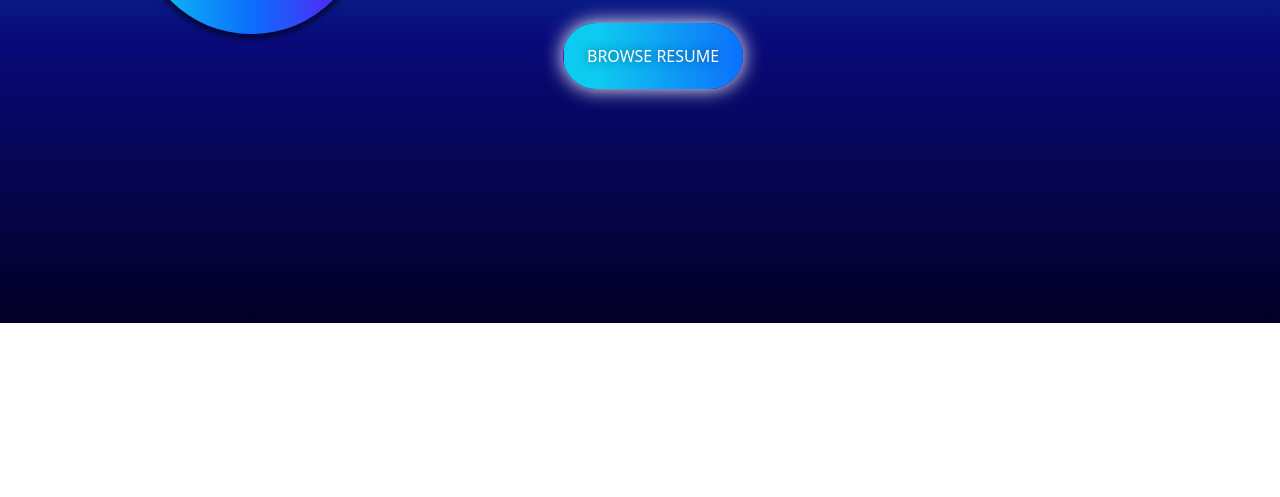
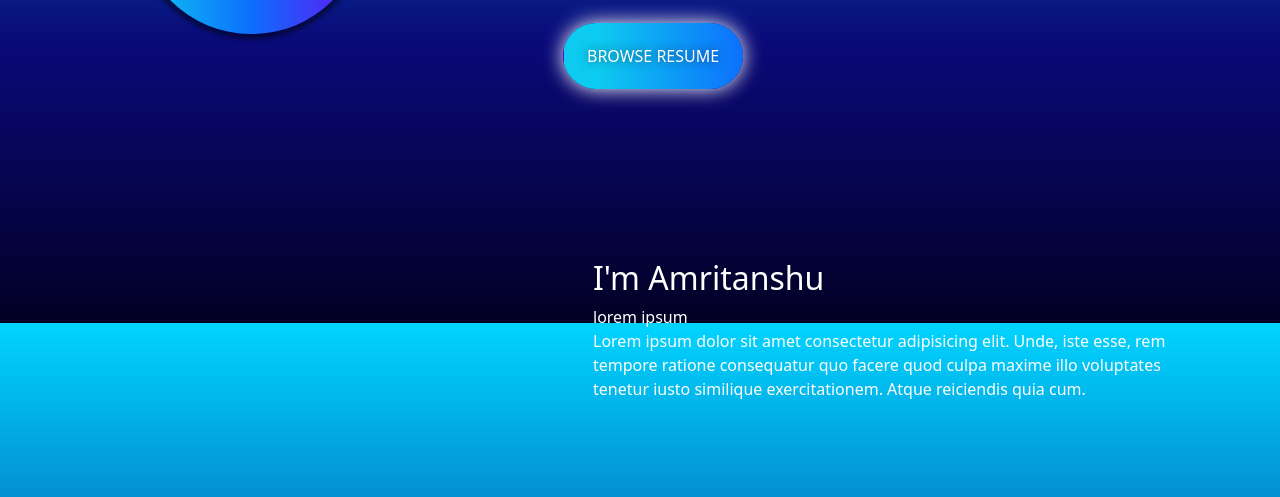
Before and after one commit to ToBeginToPonderOver/Portfolio, a plain HTML site: page index.html in a window 1280 px wide. Shown: the part 477-974 px from the top of the page. Before the commit the page ends 800 px from the top, so only its background shows below. Drawn offline with nearby package versions, Linux system fonts and the light colour scheme.

Commit message:
section added

```diff
--- a/index.html
+++ b/index.html
@@ -15,6 +15,7 @@
 
   </head>
   <body class="blue-gradient" data-bs-spy="scroll" data-bs-target=".navbar" data-bs-offset="90">
+
     <!-- NavBar -->
     <header class="head_wrapper">
     <nav
@@ -55,6 +56,7 @@
       </div>
     </nav>
     </header>
+
     <!-- Intro Section -->
     <section class="row justify-content-end">
     <div class="home-section">
@@ -81,6 +83,24 @@
     </div>
     </section>
 
+    <!-- About Section -->
+    <section id="about" class="about_wrapper">
+      <div class="container">
+        <div class="row justify-content-between align-item-center">
+          <div class="col-lg-5 mb-4 mb-lg-0">
+            <img src="" alt="">
+          </div>
+          <div class="col-lg-7 ps-lg-5 text-center text-lg-start">
+            <div class="my-3 my-lg-0 content">
+              <h2>I'm Amritanshu</h2>
+              <span class="subtitle">lorem ipsum</span>
+              <p>Lorem ipsum dolor sit amet consectetur adipisicing elit. Unde, iste esse, rem tempore ratione consequatur quo facere quod culpa maxime illo voluptates tenetur iusto similique exercitationem. Atque reiciendis quia cum.</p>
+            </div>
+          </div>
+        </div>
+      </div>
+    </section>
+
 
     <script src="https://unpkg.com/typed.js@2.0.16/dist/typed.umd.js"></script>
     <script>
--- a/style.css
+++ b/style.css
@@ -1,5 +1,4 @@
 .blue-gradient{
-    background: rgb(2,0,36);
     background: linear-gradient(0deg, rgba(2,0,36,1) 0%, rgba(9,9,121,1) 35%, rgba(0,212,255,1) 100%);
     background-attachment: fixed;
     background-repeat: no-repeat;
@@ -20,6 +19,11 @@ section{
     display: flex;
     align-items: center;
     padding: 70px 10% 0;
+}
+
+.home-section .banner-content{
+    vertical-align: middle;
+    align-self: center;
 }
 
                 /*Navbar animation and style*/
@@ -157,3 +161,7 @@ section{
     width: 625px;
 }
 /*Ends*/
+
+.content{
+    color: white !important;
+}
```
